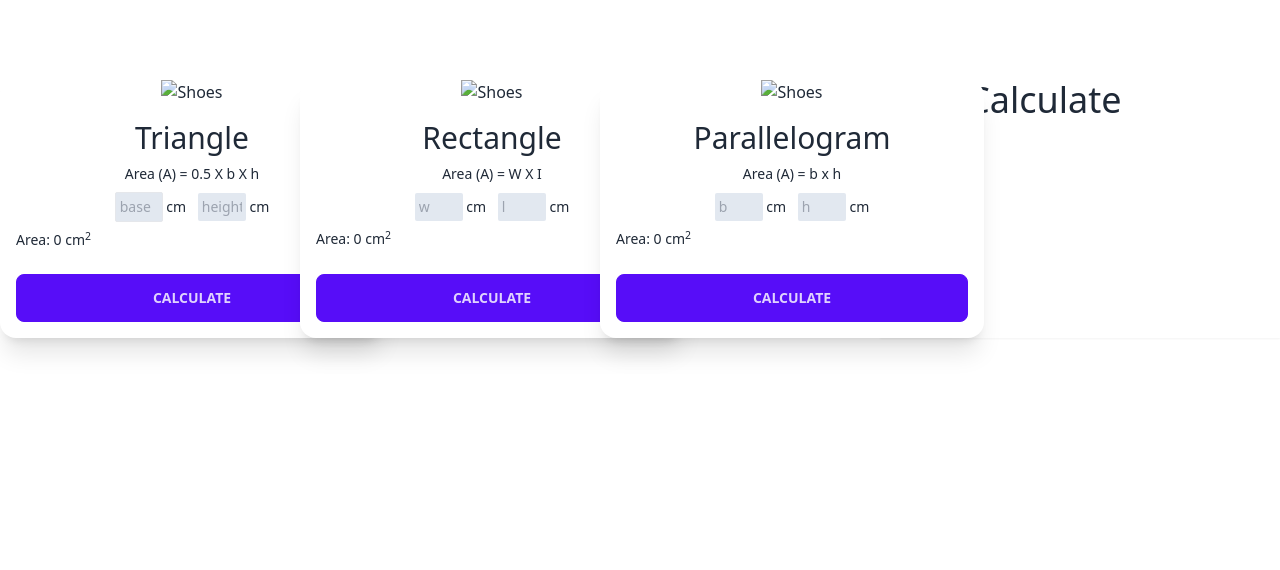
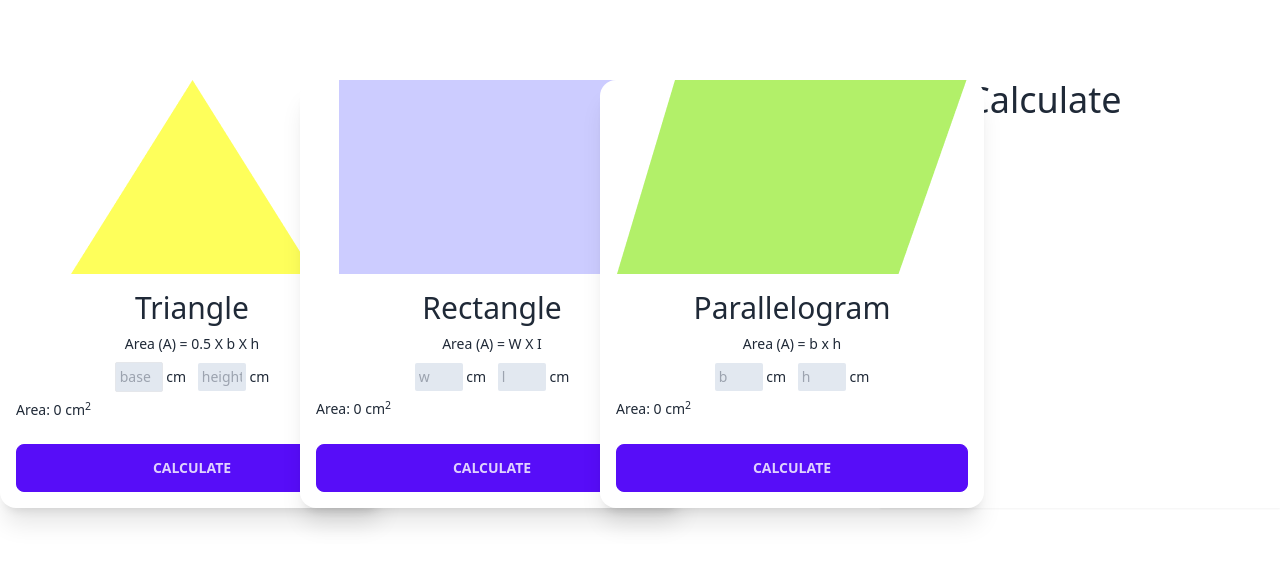
Before and after one commit to ashiqee/geometry-genius, a plain HTML site: page index.html in a window 1280 px wide. Drawn offline with nearby package versions, Linux system fonts and the light colour scheme; the site is published under a folder, as on GitHub Pages, so addresses that start at the root find nothing.

```diff
--- a/index.html
+++ b/index.html
@@ -21,7 +21,7 @@
           class="flex-1 mx-auto grid grid-cols-1 md:grid-cols-2 lg:grid-cols-3 gap-5">
           <!-- Triangle card-one   -->
           <div class="card card-compact w-96 bg-base-100 shadow-xl">
-            <figure><img src="/images/triangle.png" alt="Shoes" /></figure>
+            <figure><img src="images/triangle.png" alt="Shoes" /></figure>
             <div class="card-body text-center">
               <h2 class="text-3xl text-center">Triangle</h2>
               <p>Area (A) = 0.5 X b X h</p>
@@ -56,7 +56,7 @@
           </div>
           <!-- Rectangle card-Two    n n-->
           <div class="card card-compact w-96 bg-base-100 shadow-xl">
-            <figure><img src="/images/rectangle.png" alt="Shoes" /></figure>
+            <figure><img src="images/rectangle.png" alt="Shoes" /></figure>
             <div class="card-body text-center">
               <h2 class="text-3xl text-center">Rectangle</h2>
               <p>Area (A) = W X I</p>
@@ -91,7 +91,7 @@
           </div>
           <!-- card-three    n n-->
           <div class="card card-compact w-96 bg-base-100 shadow-xl">
-            <figure><img src="/images/parallelogram.png" alt="Shoes" /></figure>
+            <figure><img src="images/parallelogram.png" alt="Shoes" /></figure>
             <div class="card-body text-center">
               <h2 class="text-3xl text-center">Parallelogram</h2>
               <p>Area (A) = b x h</p>
```
